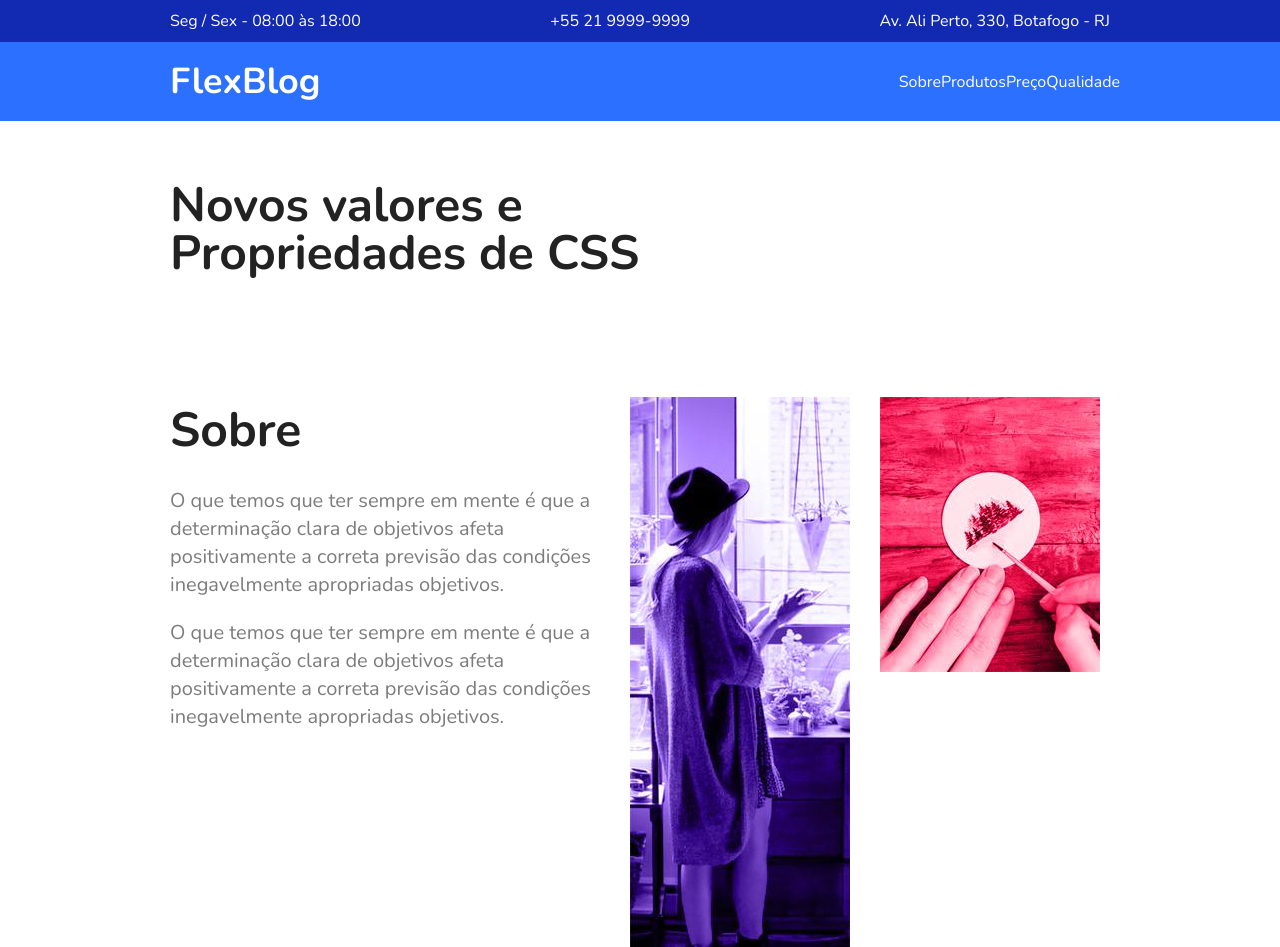
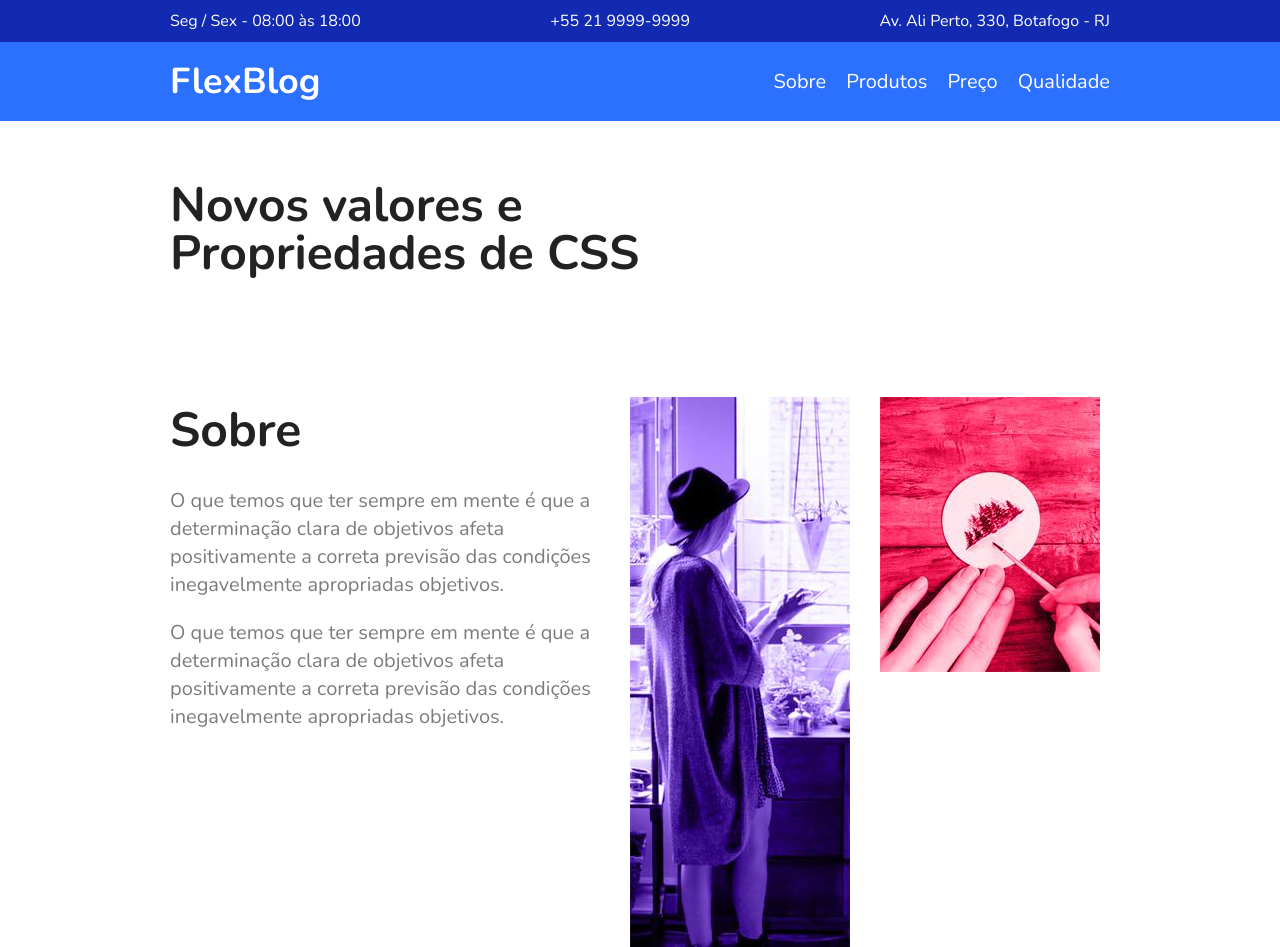
Before and after one commit to WesleyRabachiniRibeiro/Flexblog, a plain HTML site: page index.html in a window 1280 px wide. Shown: the top 947 px of the page. Drawn offline with nearby package versions, Linux system fonts and the light colour scheme.

Commit message:
Finish Project

```diff
--- a/css/home/header.css
+++ b/css/home/header.css
@@ -21,7 +21,7 @@
     flex-wrap: wrap;
 }
 
-.manu-nav a{
+.menu-nav a{
     font-size: 1.25em;
     display: block;
     padding: 10px;
--- a/index.html
+++ b/index.html
@@ -7,6 +7,7 @@
     <title>FlexBlog</title>
     <link href="https://fonts.googleapis.com/css2?family=Nunito:ital,wght@0,400;0,700;1,400&display=swap" rel="stylesheet">
     <link rel="stylesheet" type="text/css" href="./css/style.css">
+    <link rel="icon" type="image/icon" href="./favicon.ico">
 </head>
 <body>
     <div class="info-bg color-0">
```
Also changed, not shown: favicon.ico (added).
